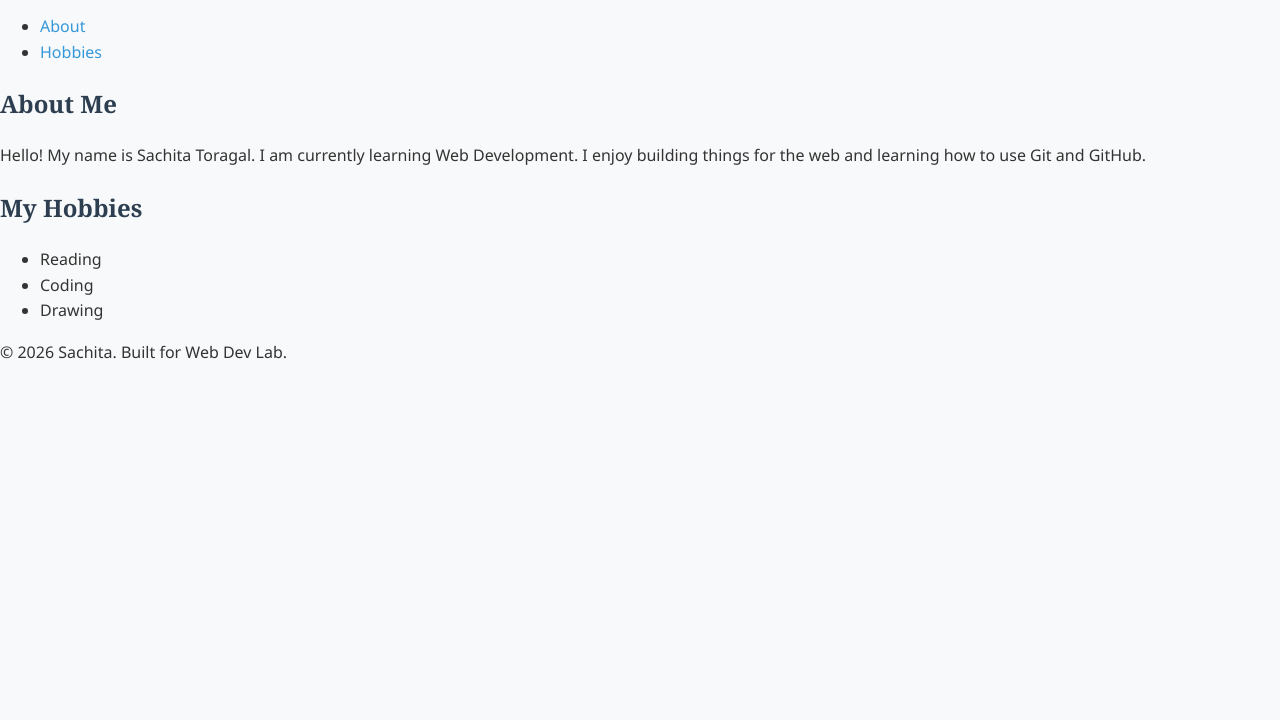
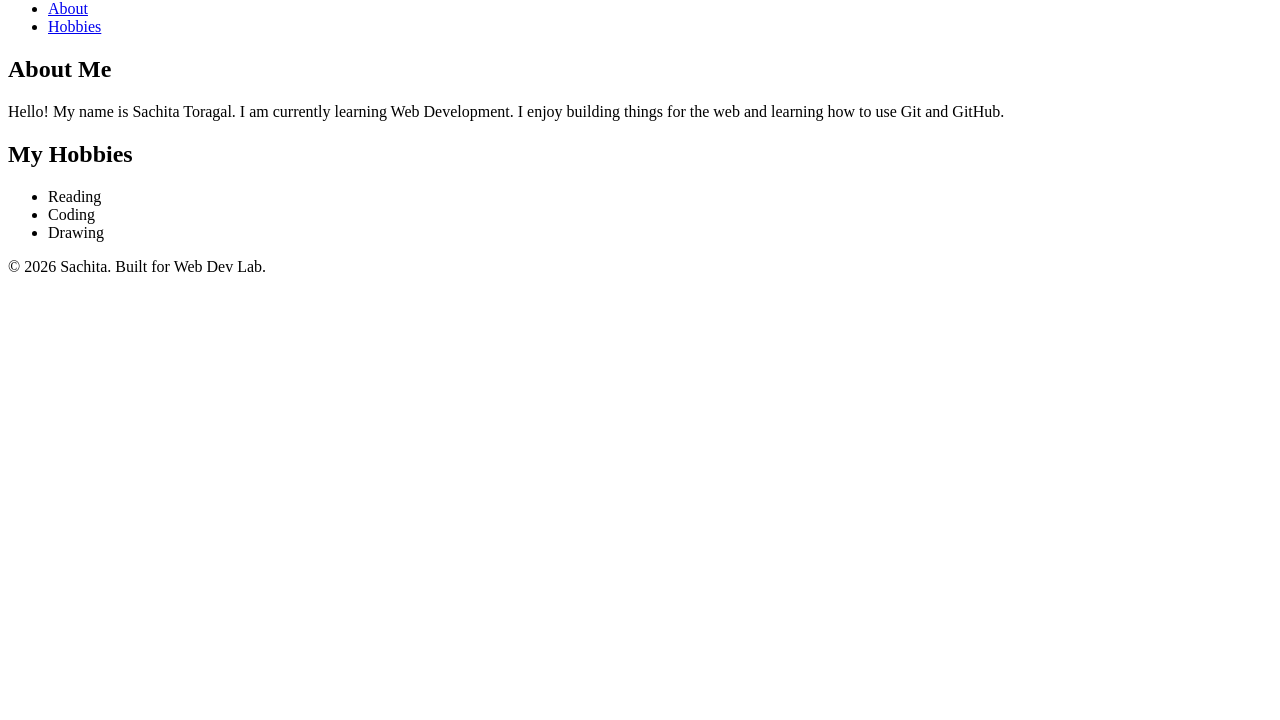
Before and after one commit to sachita0104/Web_Dev_Lab, a plain HTML site: page index.html in a window 1280 px wide. Shown: the part 80-800 px from the top of the page. Drawn offline with Linux system fonts and the light colour scheme.

Commit message:
fix: moved styles.css to root and removed from P5

```diff
--- a/index.html
+++ b/index.html
@@ -1,7 +1,6 @@
 <!DOCTYPE html>
 <html lang="en">
 <head>
-    <link rel="stylesheet" href="styles.css">
     <meta charset="UTF-8">
     <meta name="viewport" content="width=device-width, initial-scale=1.0">
     <title>My Semantic Bio</title>
--- a/styles.css
+++ /dev/null
@@ -1,35 +0,0 @@
-:root {
-    --primary-color: #2c3e50;
-    --secondary-color: #3498db;
-    --background-color: #f8f9fa;
-    --text-color: #333333;
-    --card-bg: #ffffff;
-    --font-main: 'Segoe UI', Tahoma, Geneva, Verdana, sans-serif;
-    --font-heading: 'Georgia', serif;
-    --spacing-sm: 8px;
-    --spacing-md: 16px;
-    --spacing-lg: 32px;
-}
-
-body {
-    font-family: var(--font-main);
-    background-color: var(--background-color);
-    color: var(--text-color);
-    line-height: 1.6;
-    margin: 0;
-    padding: 0;
-}
-
-h1, h2, h3 {
-    font-family: var(--font-heading);
-    color: var(--primary-color);
-}
-
-a {
-    color: var(--secondary-color);
-    text-decoration: none;
-}
-
-a:hover {
-    text-decoration: underline;
-}
```
